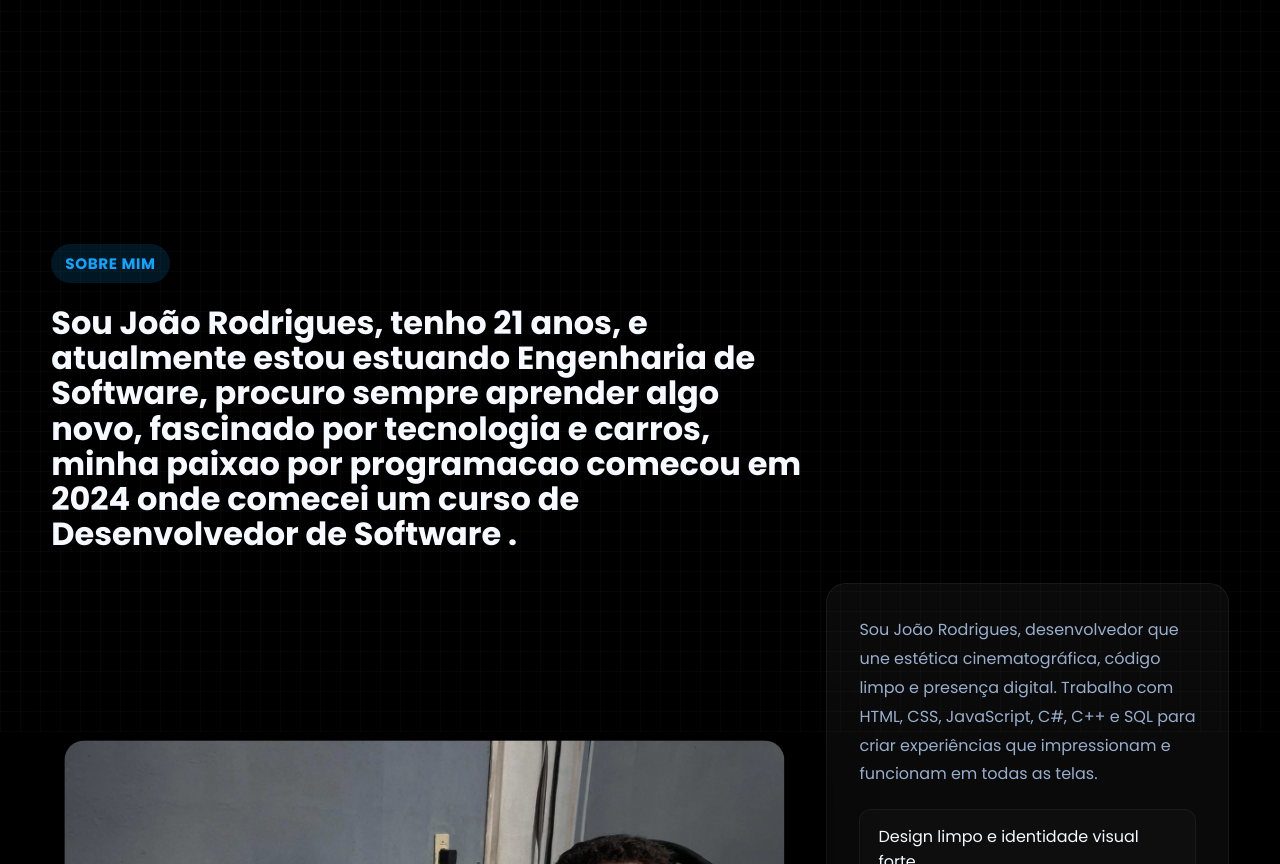
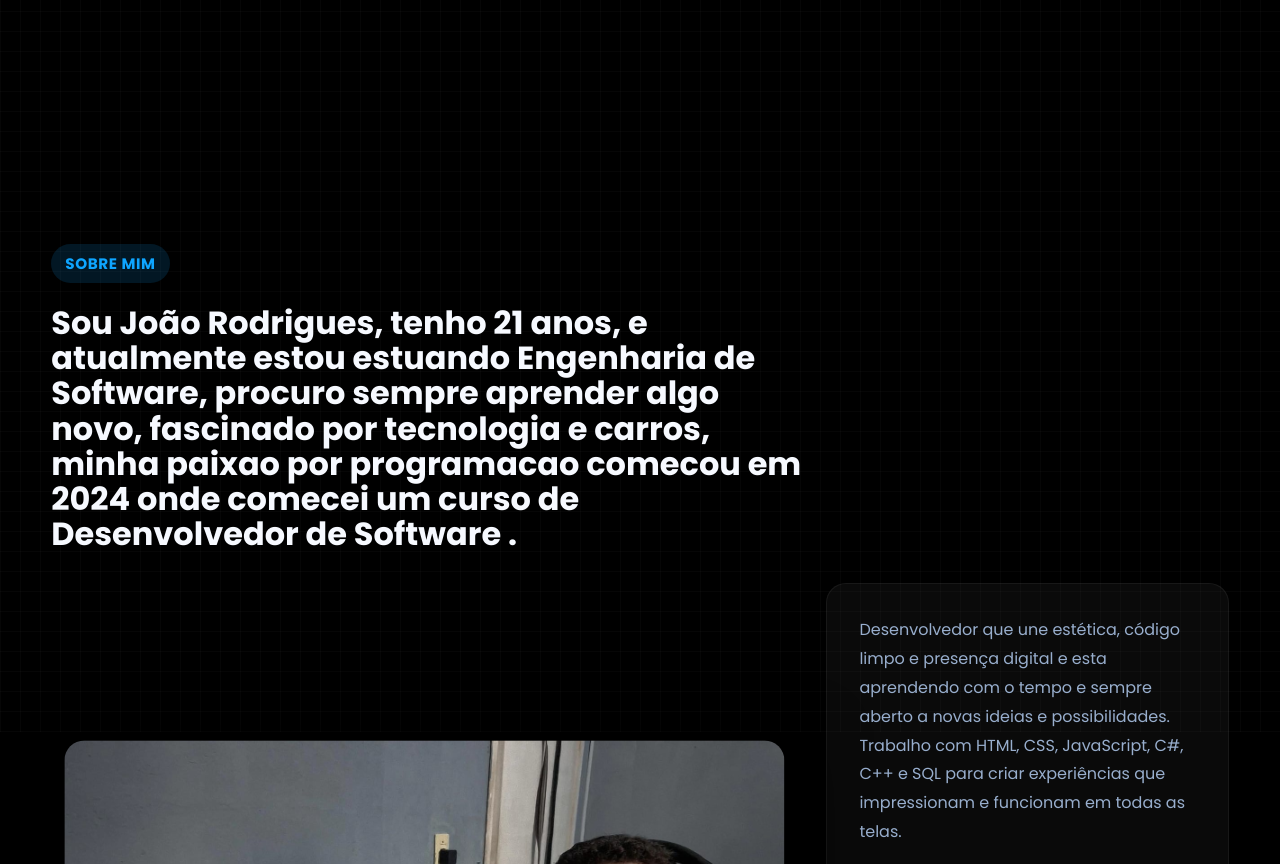
Before and after one commit to JoaoDev0711/portfolio, a plain HTML site: page sobre.html in a window 1280 px wide. Shown: the part 68-932 px from the top of the page. Drawn offline with Linux system fonts and the light colour scheme.

Commit message:
Update sobre.html

```diff
--- a/sobre.html
+++ b/sobre.html
@@ -43,7 +43,7 @@
           </div>
           <div class="about-desc dark">
             <p>
-              Sou João Rodrigues, desenvolvedor que une estética cinematográfica, código limpo e presença digital.
+              Desenvolvedor que une estética, código limpo e presença digital e esta aprendendo com o tempo e sempre aberto a novas ideias e possibilidades.
               Trabalho com HTML, CSS, JavaScript, C#, C++ e SQL para criar experiências que impressionam e
               funcionam em todas as telas.
             </p>
```
